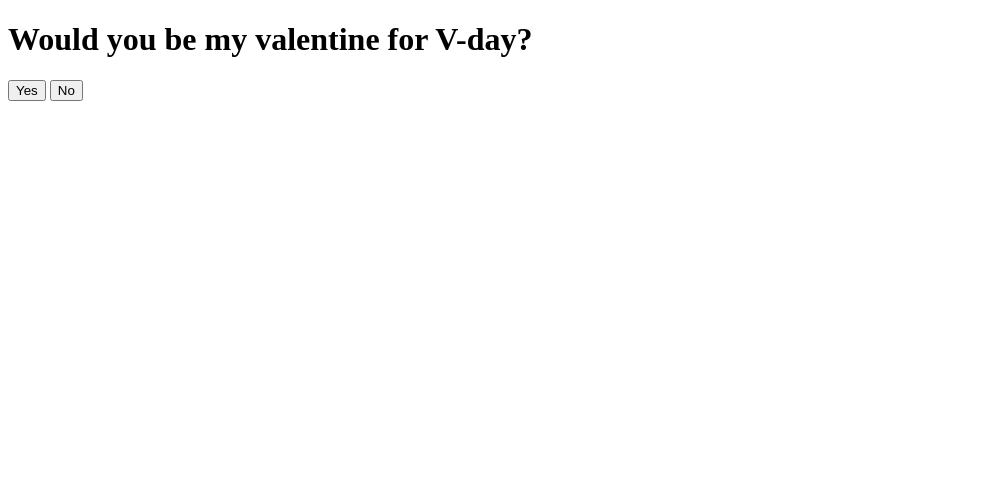
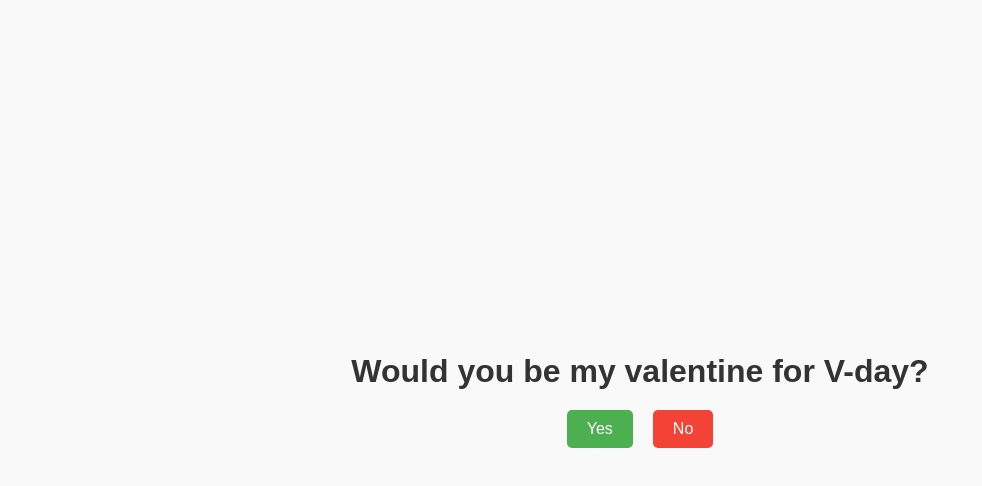
Before and after one commit to iusting-collab/iustin-proposal, a plain HTML site: page index.html in a window 1280 px wide. Shown: the whole page, without its empty margins (0-982 px from the left). Drawn offline with Linux system fonts and the light colour scheme.

Commit message:
Update index.html

```diff
--- a/index.html
+++ b/index.html
@@ -4,7 +4,7 @@
   <meta charset="UTF-8">
   <meta name="viewport" content="width=device-width, initial-scale=1.0">
   <title>V-Day Proposal</title>
-  <link rel="stylesheet" href="StyleSheet1.css">
+  <link rel="stylesheet" href="styles.css">
 </head>
 <body>
   <div class="container">
```
